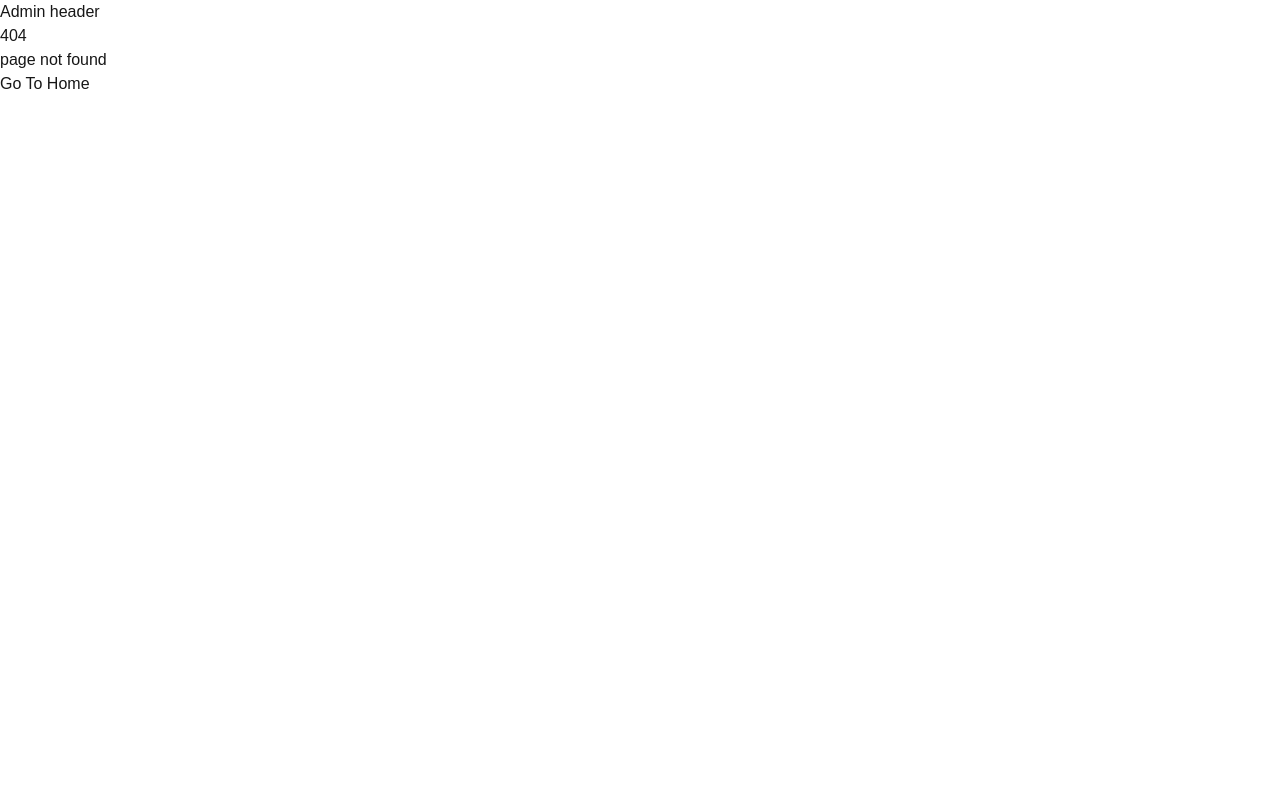
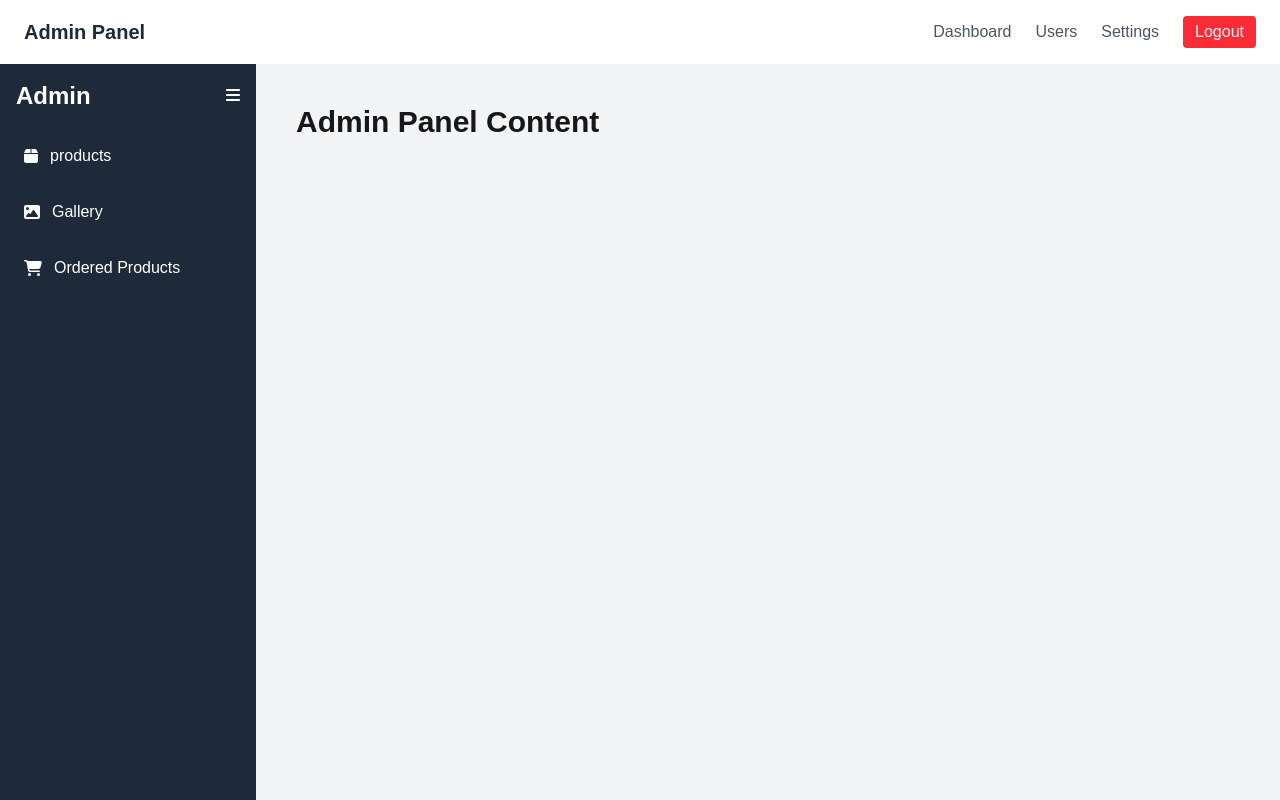
Before and after one commit to suku2007/e-com, a Next.js app: page /admin in a window 1280 px wide. Before the commit this address had no page. Shown: the top 800 px of the page. Built offline with nearby package versions, Linux system fonts and the light colour scheme.

Commit message:
created the admin panel

```diff
--- /dev/null
+++ b/src/app/(admin)/admin/page.jsx
@@ -0,0 +1,12 @@
+import AdminHeader from "@/app/components/adminHeader/AdminHeader";
+import AdminSideMenu from "@/app/components/adminHeader/AdminSideMenu";
+
+function page(){
+    return(
+        <>
+        <AdminSideMenu/>
+        <AdminHeader/>
+        </>
+    )
+}
+export default page;
--- a/src/app/components/Header.jsx
+++ b/src/app/components/Header.jsx
@@ -4,6 +4,8 @@ import { FontAwesomeIcon } from '@fortawesome/react-fontawesome'
 import { faCartShopping, faHeart} from '@fortawesome/free-solid-svg-icons'
 import { useAppContext } from './ContextProvider';
 import { usePathname } from 'next/navigation'
+import AdminSideMenu from './adminHeader/AdminSideMenu';
+import AdminHeader from './adminHeader/AdminHeader';
 
 const Header = () => {
   const pathname = usePathname();
@@ -13,7 +15,12 @@ const Header = () => {
 
  return (
   showAdminHeader?
-  <div>Admin header</div> :
+  <>
+  <AdminHeader/>
+  <AdminSideMenu/>
+
+  </>
+   :
   showFrontendHeader?
     <header className="bg-white shadow-md py-4 px-6 flex items-center justify-between">
       {/* Logo Section */}
--- /dev/null
+++ b/src/app/components/adminHeader/AdminHeader.jsx
@@ -0,0 +1,18 @@
+function AdminHeader(){
+    return (
+        <header className="bg-white shadow-md px-6 py-4 flex items-center justify-between">
+        <div className="text-xl font-bold text-gray-800">Admin Panel</div>
+
+        <nav className="flex items-center gap-6">
+            <a href="/admin/dashboard" className="text-gray-600 hover:text-blue-600">Dashboard</a>
+            <a href="/admin/users" className="text-gray-600 hover:text-blue-600">Users</a>
+            <a href="/admin/settings" className="text-gray-600 hover:text-blue-600">Settings</a>
+            <button className="bg-red-500 text-white px-3 py-1 rounded hover:bg-red-600">
+            Logout
+            </button>
+        </nav>
+        </header>
+    );
+    }
+
+export default AdminHeader;
--- /dev/null
+++ b/src/app/components/adminHeader/AdminSideMenu.jsx
@@ -0,0 +1,45 @@
+'use client';
+
+import { useState } from 'react';
+import Link from 'next/link';
+import { FontAwesomeIcon } from '@fortawesome/react-fontawesome';
+import { faBars, faBox, faCartShopping, faGear, faHouse, faImage, faUser } from '@fortawesome/free-solid-svg-icons';
+
+function AdminSideMenu(){
+     const [isOpen, setIsOpen] = useState(true);
+    return (
+    <div className="flex">
+      {/* Sidebar */}
+      <div className={`bg-gray-800 text-white h-screen p-4 transition-all duration-300 ${isOpen ? 'w-64' : 'w-16'}`}>
+        <div className="flex justify-between items-center mb-6">
+          <h1 className={`text-2xl font-bold ${isOpen ? 'block' : 'hidden'}`}>Admin</h1>
+          <button onClick={() => setIsOpen(!isOpen)} className="text-white focus:outline-none">
+            <FontAwesomeIcon icon={faBars} />
+          </button>
+        </div>
+
+        <nav className="space-y-4">
+
+          <Link href="/admin/users" className="flex items-center space-x-3 hover:bg-gray-700 p-2 rounded">
+            <FontAwesomeIcon icon={faBox} />
+            {isOpen && <span>products</span>}
+          </Link>
+          <Link href="/admin/settings" className="flex items-center space-x-3 hover:bg-gray-700 p-2 rounded">
+            <FontAwesomeIcon icon={faImage} />
+            {isOpen && <span>Gallery</span>}
+          </Link>
+            <Link href="/admin/settings" className="flex items-center space-x-3 hover:bg-gray-700 p-2 rounded">
+            <FontAwesomeIcon icon={faCartShopping} />
+            {isOpen && <span>Ordered Products</span>}
+          </Link>
+        </nav>
+      </div>
+
+      {/* Main Content Placeholder */}
+      <div className="flex-1 p-10 bg-gray-100 min-h-screen">
+        <h2 className="text-3xl font-semibold">Admin Panel Content</h2>
+      </div>
+    </div>
+  );
+}
+export default AdminSideMenu;
```
